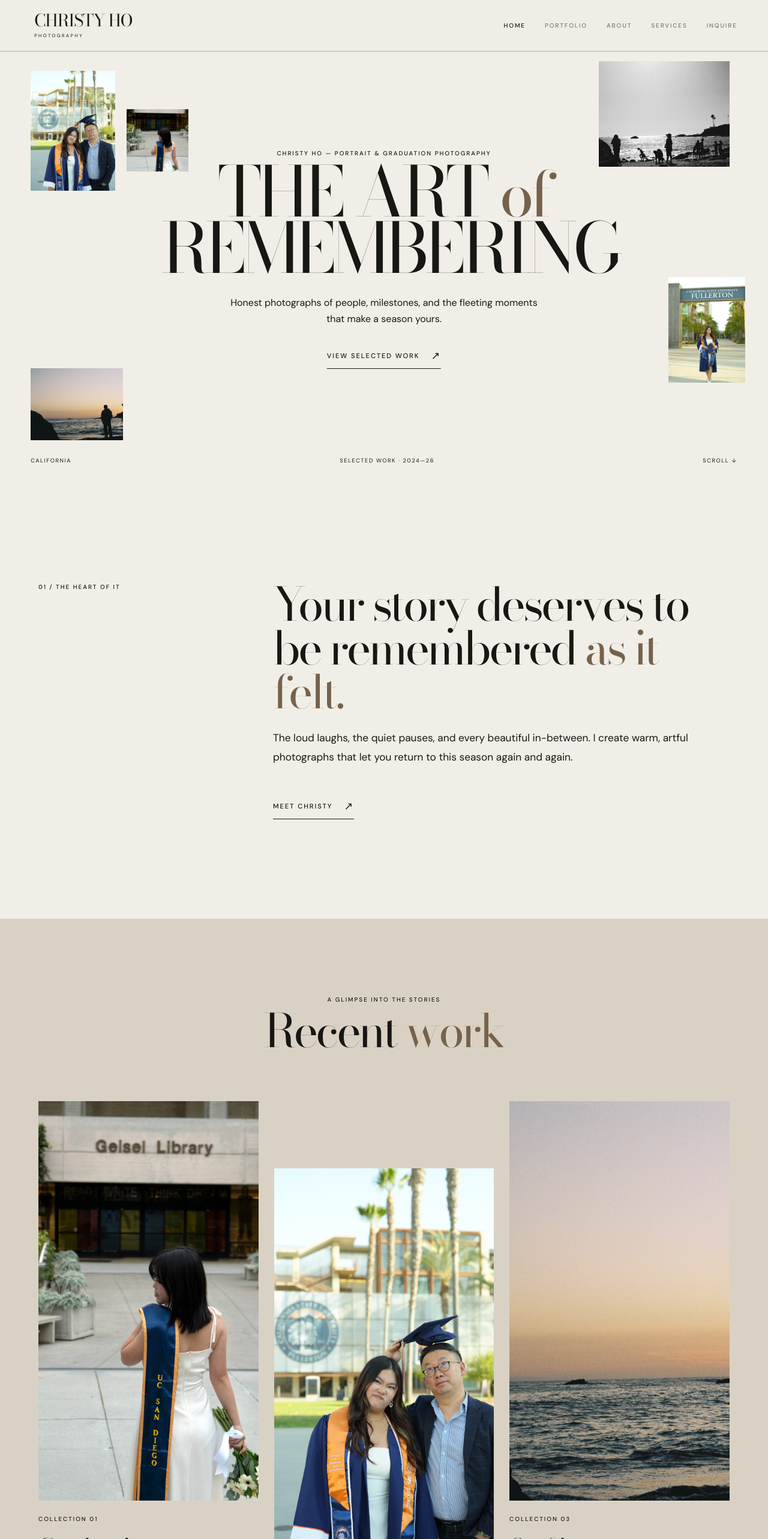
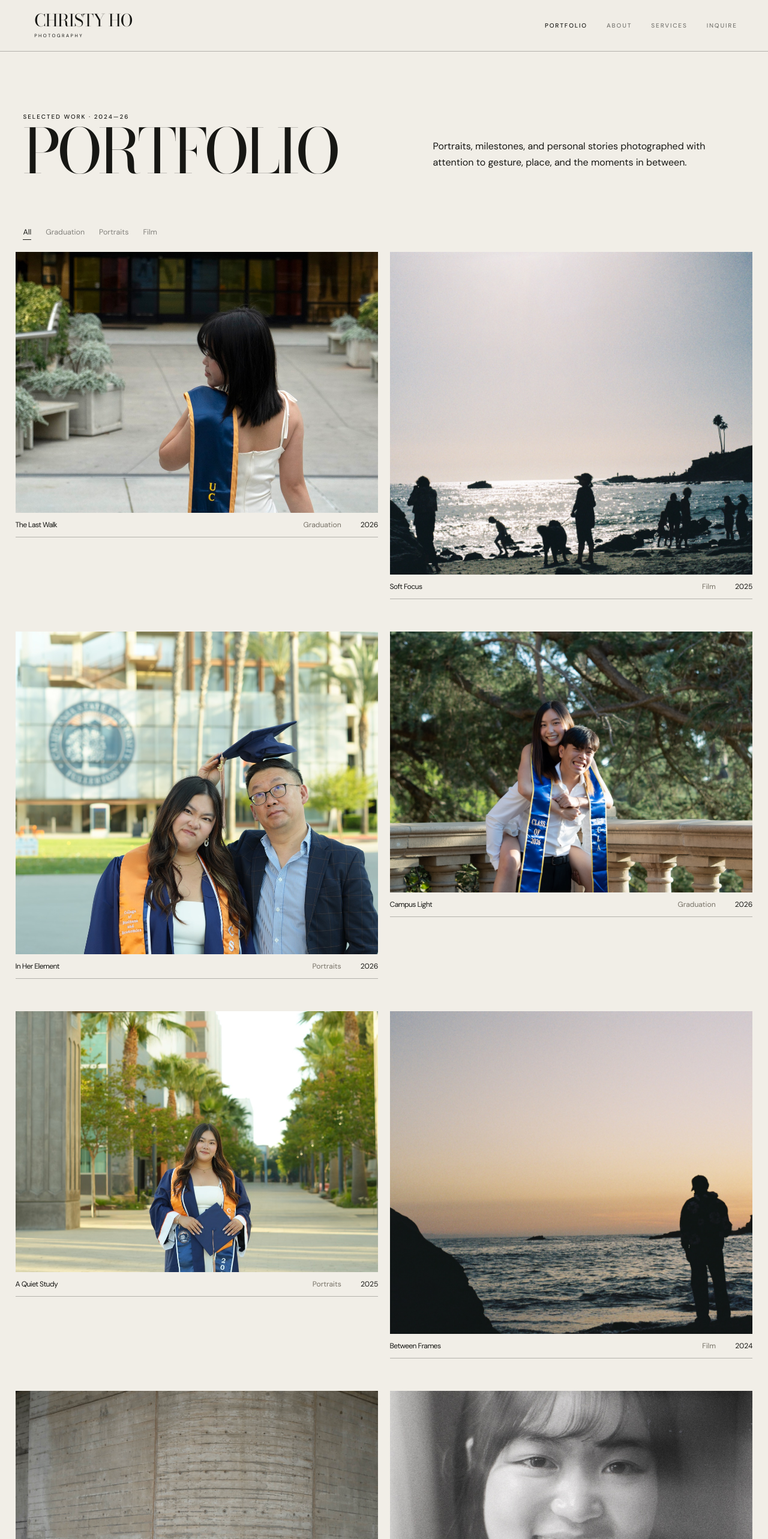
Before and after one commit to christy-ho0315/photography-portfolio, a React (Vite) app: page / in a window 1280 px wide. Shown: the top 2566 px of the page at 60% size. Built offline with nearby package versions, Linux system fonts and the light colour scheme.

Commit message:
Make portfolio the site landing page

```diff
--- a/src/App.tsx
+++ b/src/App.tsx
@@ -1,33 +1,18 @@
 import { useEffect, useState } from "react";
 
-type Route = "home" | "portfolio" | "about" | "services" | "inquire";
-const routeFromPath = (): Route => { const value = window.location.pathname.split("/").filter(Boolean)[0]; return (["portfolio", "about", "services", "inquire"] as Route[]).includes(value as Route) ? value as Route : "home"; };
-const galleries = [
-  { title: "Graduation", note: "The end of one chapter, held onto forever.", image: "/images/graduate-gown.jpg" },
-  { title: "Portraits", note: "Honest portraits with room to feel like yourself.", image: "/images/portrait-field.jpg" },
-  { title: "On film", note: "Soft edges, in-between moments, and a little nostalgia.", image: "/images/film-story-1.jpg" },
-];
+type Route = "portfolio" | "about" | "services" | "inquire";
+const routeFromPath = (): Route => { const value = window.location.pathname.split("/").filter(Boolean)[0]; return (["portfolio", "about", "services", "inquire"] as Route[]).includes(value as Route) ? value as Route : "portfolio"; };
 
 function App() {
   const [route, setRoute] = useState<Route>(routeFromPath);
   useEffect(() => { const update = () => setRoute(routeFromPath()); window.addEventListener("popstate", update); return () => window.removeEventListener("popstate", update); }, []);
-  const navigate = (next: Route) => { window.history.pushState({}, "", next === "home" ? "/" : `/${next}`); setRoute(next); window.scrollTo({ top: 0, behavior: "smooth" }); };
-  return <div className="site-shell"><Header route={route} onNavigate={navigate} /><main id="main">{route === "home" && <Home onNavigate={navigate} />}{route === "portfolio" && <Portfolio onNavigate={navigate} />}{route === "about" && <About onNavigate={navigate} />}{route === "services" && <Services onNavigate={navigate} />}{route === "inquire" && <Inquire />}</main><Footer onNavigate={navigate} /></div>;
+  const navigate = (next: Route) => { window.history.pushState({}, "", `/${next}`); setRoute(next); window.scrollTo({ top: 0, behavior: "smooth" }); };
+  return <div className="site-shell"><Header route={route} onNavigate={navigate} /><main id="main">{route === "portfolio" && <Portfolio onNavigate={navigate} />}{route === "about" && <About onNavigate={navigate} />}{route === "services" && <Services onNavigate={navigate} />}{route === "inquire" && <Inquire />}</main><Footer onNavigate={navigate} /></div>;
 }
 
 function Header({ route, onNavigate }: { route: Route; onNavigate: (route: Route) => void }) {
-  return <header className="site-header"><button className="wordmark" onClick={() => onNavigate("home")} aria-label="Christy Ho Photography, home"><span>Christy Ho</span><small>Photography</small></button><nav aria-label="Main navigation">{(["home", "portfolio", "about", "services", "inquire"] as Route[]).map((item) => <button className={route === item ? "active" : ""} key={item} onClick={() => onNavigate(item)}>{item}</button>)}</nav></header>;
+  return <header className="site-header"><button className="wordmark" onClick={() => onNavigate("portfolio")} aria-label="Christy Ho Photography, portfolio"><span>Christy Ho</span><small>Photography</small></button><nav aria-label="Main navigation">{(["portfolio", "about", "services", "inquire"] as Route[]).map((item) => <button className={route === item ? "active" : ""} key={item} onClick={() => onNavigate(item)}>{item}</button>)}</nav></header>;
 }
-
-function Home({ onNavigate }: { onNavigate: (route: Route) => void }) {
-  return <><section className="hero-collage" aria-label="Selected photography"><figure className="hero-left"><img src="/images/portrait-field.jpg" alt="Portrait in a green field" /></figure><figure className="hero-center"><img src="/images/graduate-gown.jpg" alt="Graduation portrait" /></figure><figure className="hero-right"><img src="/images/film-story-2.jpg" alt="Black and white film photograph" /></figure><figure className="hero-detail"><img src="/images/portrait-close.jpg" alt="Close portrait detail" /></figure><figure className="hero-film"><img src="/images/film-story-1.jpg" alt="Film photograph" /></figure><div className="hero-copy"><p className="kicker">Christy Ho — Portrait & graduation photography</p><h1>The art <em>of</em><br />remembering</h1><p className="hero-intro">Honest photographs of people, milestones, and the fleeting moments that make a season yours.</p><TextLink onClick={() => onNavigate("portfolio")}>View selected work</TextLink></div><div className="hero-meta"><span>California</span><span>Selected work · 2024—26</span><span>Scroll ↓</span></div></section>
-  <section className="intro-section"><p className="section-number">01 / The heart of it</p><div><h2>Your story deserves to be remembered <em>as it felt.</em></h2><p className="body-large">The loud laughs, the quiet pauses, and every beautiful in-between. I create warm, artful photographs that let you return to this season again and again.</p><TextLink onClick={() => onNavigate("about")}>Meet Christy</TextLink></div></section>
-  <section className="gallery-section"><div className="center-heading"><p className="kicker">A glimpse into the stories</p><h2>Recent <em>work</em></h2></div><GalleryCards /><TextLink onClick={() => onNavigate("portfolio")}>Explore the portfolio</TextLink></section>
-  <section className="experience-banner"><img src="/images/portrait-walk.jpg" alt="Portrait session in motion" /><div><p className="kicker">More than photographs</p><h2>A relaxed, thoughtful <em>experience</em></h2><p>From our first conversation through your final gallery, I’ll help create a session that feels comfortable, personal, and unmistakably yours.</p><TextLink light onClick={() => onNavigate("services")}>View services</TextLink></div></section>
-  <section className="closing-cta"><p className="script-accent">Let’s make something honest</p><h2>Ready to tell your story?</h2><button className="oval-button" onClick={() => onNavigate("inquire")}>Begin here</button></section></>;
-}
-
-function GalleryCards() { return <div className="gallery-cards">{galleries.map((gallery, index) => <article key={gallery.title} className={`gallery-card card-${index + 1}`}><img src={gallery.image} alt={`${gallery.title} photography`} /><p className="kicker">Collection {String(index + 1).padStart(2, "0")}</p><h3>{gallery.title}</h3><p>{gallery.note}</p></article>)}</div>; }
 
 function Portfolio({ onNavigate }: { onNavigate: (route: Route) => void }) {
   const [filter, setFilter] = useState("All");
@@ -62,6 +47,6 @@ function Inquire() { return <section className="editorial-page inquire-page"><Pa
 
 function PageIntro({ eyebrow, title, text }: { eyebrow: string; title: React.ReactNode; text: string }) { return <header className="page-intro"><p className="kicker">{eyebrow}</p><h1>{title}</h1><p>{text}</p></header>; }
 function TextLink({ children, onClick, light = false }: { children: React.ReactNode; onClick: () => void; light?: boolean }) { return <button className={`text-link${light ? " light" : ""}`} onClick={onClick}><span>{children}</span><b aria-hidden="true">↗</b></button>; }
-function Footer({ onNavigate }: { onNavigate: (route: Route) => void }) { return <footer><div className="footer-brand"><span>Christy Ho</span><small>Photography</small></div><div className="footer-links"><p className="kicker">Navigate</p>{(["home", "portfolio", "about", "services", "inquire"] as Route[]).map((route) => <button key={route} onClick={() => onNavigate(route)}>{route}</button>)}</div><div className="footer-note"><p className="script-accent">Stay close</p><p>Portraits, milestones, and honest stories.</p></div><p className="copyright">© {new Date().getFullYear()} Christy Ho Photography</p></footer>; }
+function Footer({ onNavigate }: { onNavigate: (route: Route) => void }) { return <footer><div className="footer-brand"><span>Christy Ho</span><small>Photography</small></div><div className="footer-links"><p className="kicker">Navigate</p>{(["portfolio", "about", "services", "inquire"] as Route[]).map((route) => <button key={route} onClick={() => onNavigate(route)}>{route}</button>)}</div><div className="footer-note"><p className="script-accent">Stay close</p><p>Portraits, milestones, and honest stories.</p></div><p className="copyright">© {new Date().getFullYear()} Christy Ho Photography</p></footer>; }
 
 export default App;
```
